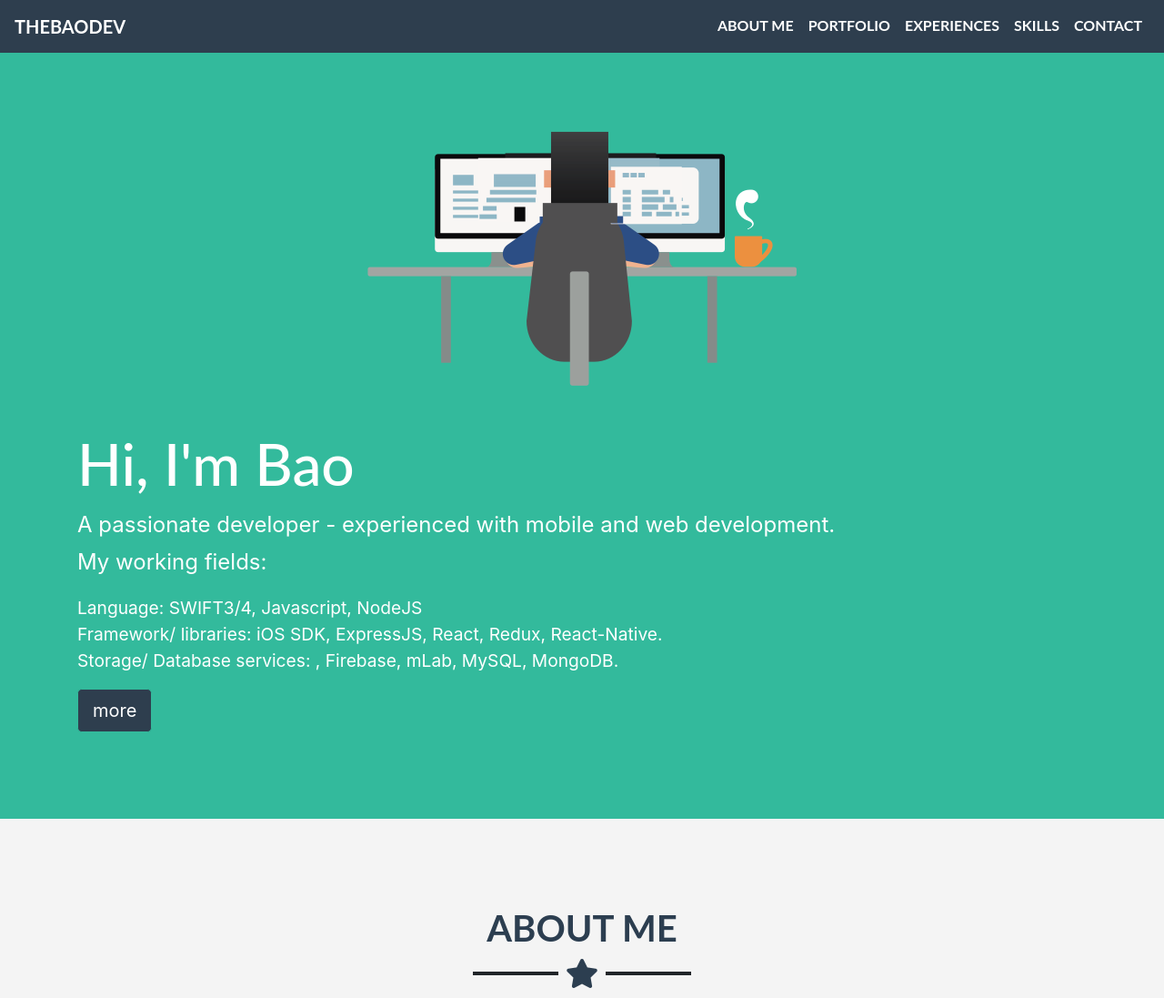
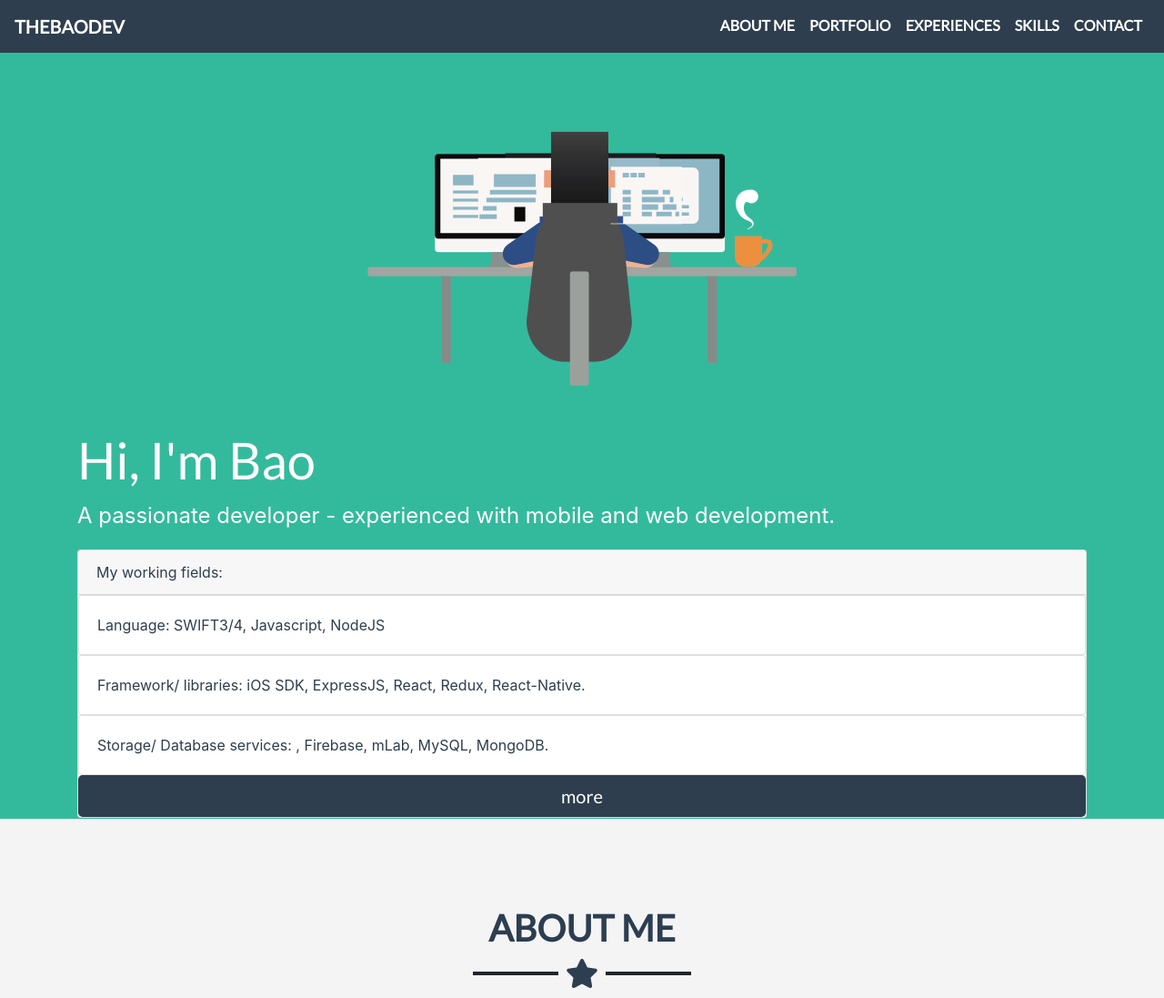
Before and after one commit to methebao/methebao.github.io, a plain HTML site: page index.html in a window 1280 px wide. Shown: the top 1097 px of the page at 91% size. Drawn offline with Linux system fonts and the light colour scheme.

Commit message:
update working fields

```diff
--- a/css/main.css
+++ b/css/main.css
@@ -138,7 +138,7 @@ header {
   background-color: #33ba9c;
 }
 header h1 {
-  font-size: 4em;
+  font-size: 3.5em;
 }
 .header-wrapper {
   margin-top: 8em;
@@ -163,17 +163,18 @@ header h1 {
 }
 .field-list {
   list-style: none;
+  color: #2e3e4e;
 }
 .field-list li {
   font-size: 1.2em;
 }
-.description button {
+.more-button {
   color: #fff;
   background-color: #2e3e4e;
-  border: 1px solid #33ba9c;
+  border: none;
 }
-.description button:hover,
-.description button:active {
+.more-button:hover,
+.more-button:active {
   color: #33ba9c;
   background-color: #2e3e4e;
 }
--- a/index.html
+++ b/index.html
@@ -26,6 +26,7 @@
   <link rel="stylesheet" type="text/css" href="css/bootstrap.min.css">
   <link rel="stylesheet" href="https://use.fontawesome.com/releases/v5.3.1/css/all.css" integrity="sha384-mzrmE5qonljUremFsqc01SB46JvROS7bZs3IO2EmfFsd15uHvIt+Y8vEf7N7fWAU"
     crossorigin="anonymous">
+  <link rel="stylesheet" type="text/css" href="//fonts.googleapis.com/css?family=Lato" />
   <link rel="stylesheet" type="text/css" media="screen" href="css/main.css" />
 </head>
 
@@ -70,18 +71,38 @@
           <p>
             A passionate developer - experienced with mobile and web development.
             <br>
-            My working fields:
-            <br>
-            <ul class="field-list">
-              <li>Language: SWIFT3/4, Javascript, NodeJS</li>
-              <li>Framework/ libraries: iOS SDK, ExpressJS, React, Redux, React-Native.</li>
-              <li>Storage/ Database services: , Firebase, mLab, MySQL, MongoDB.</li>
-            </ul>
+            <div class="field-list">
+              <div class="card">
+                <div class="card-header">
+                  My working fields:
+
+                </div>
+                <div class="card">
+                  <div class="card-body">
+                    Language: SWIFT3/4, Javascript, NodeJS
+                  </div>
+                </div>
+                <div class="card">
+                  <div class="card-body">
+                    Framework/ libraries: iOS SDK, ExpressJS, React, Redux, React-Native.
+                  </div>
+                </div>
+                <div class="card">
+                  <div class="card-body">
+                    Storage/ Database services: , Firebase, mLab, MySQL, MongoDB.
+                  </div>
+                </div>
+                <a href="#" class="btn btn-outline-secondary btn-lg more-button">
+                  more
+                </a>
+              </div>
+
+            </div>
+
+
 
           </p>
-          <button class="btn btn-outline-secondary btn-lg">
-            more
-          </button>
+
         </div>
 
       </div>
@@ -139,7 +160,7 @@
       <div class="row">
         <div class="col-lg-4 col-md-4 col-sm-12">
           <div class="project-wrapper">
-            <a href="" # class="project-link" target="_blank">
+            <a href="https://methebao.github.io/ivy/" class="project-link" target="_blank">
               <div class="project-info">
                 <span class="project-name">Ivyfood</span>
               </div>
@@ -149,7 +170,8 @@
         </div>
         <div class="col-lg-4 col-md-4 col-sm-12">
           <div class="project-wrapper">
-            <a href="#" class="project-link" target="_blank">
+            <a href="https://itunes.apple.com/us/app/vietnam-travel-guide-invietnam/id1249824094?mt=8" class="project-link"
+              target="_blank">
               <div class="project-info"> <span class="project-name">InVietNam app</span> </div>
             </a>
             <img src="resources/images/portfolio/project_invietnam.png" alt="" class="img-fluid">
@@ -158,7 +180,7 @@
         </div>
         <div class="col-lg-4 col-md-4 col-sm-12">
           <div class="project-wrapper">
-            <a href="#" class="project-link" target="_blank">
+            <a href="https://hidden-shelf-32966.herokuapp.com/" class="project-link" target="_blank">
               <div class="project-info"><span class="project-name">VEmail - Email sender </span> </div>
             </a>
             <img src="resources/images/portfolio/project_vemail.png" alt="" class="img-fluid">
@@ -166,7 +188,7 @@
 
         </div>
         <div class="col-lg-4 col-md-4 col-sm-12">
-          <div class="project-wrapper"><a href="#" class="project-link" target="_blank">
+          <div class="project-wrapper"><a href="https://github.com/methebao/MemoPlace" class="project-link" target="_blank">
               <div class="project-info"><span class="project-name">Memoplace - Restaurant explorer</span> </div>
             </a>
             <img src="resources/images/portfolio/project_memoplace.png" alt="" class="img-fluid"></div>
@@ -174,7 +196,7 @@
         </div>
         <div class="col-lg-4 col-md-4 col-sm-12">
           <div class="project-wrapper">
-            <a href="#" class="project-link" target="_blank">
+            <a href="https://github.com/methebao/fireBaseCloudStore_ServerlessAPIs" class="project-link" target="_blank">
               <div class="project-info"> <span class="project-name">Serverless Firebase</span> </div>
             </a>
             <img src="resources/images/portfolio/project_serverless_firebase.png" alt="" class="img-fluid">
@@ -183,7 +205,7 @@
         </div>
         <div class="col-lg-4 col-md-4 col-sm-12">
           <div class="project-wrapper">
-            <a href="#" class="project-link" target="_blank">
+            <a href="https://github.com/methebao/CRUDBlog-ReactRedux" class="project-link" target="_blank">
               <div class="project-info"><span class="project-name">CRUD using React/Redux</span> </div>
             </a>
             <img src="resources/images/portfolio/project_CRUD_react.png" alt="" class="img-fluid">
```
